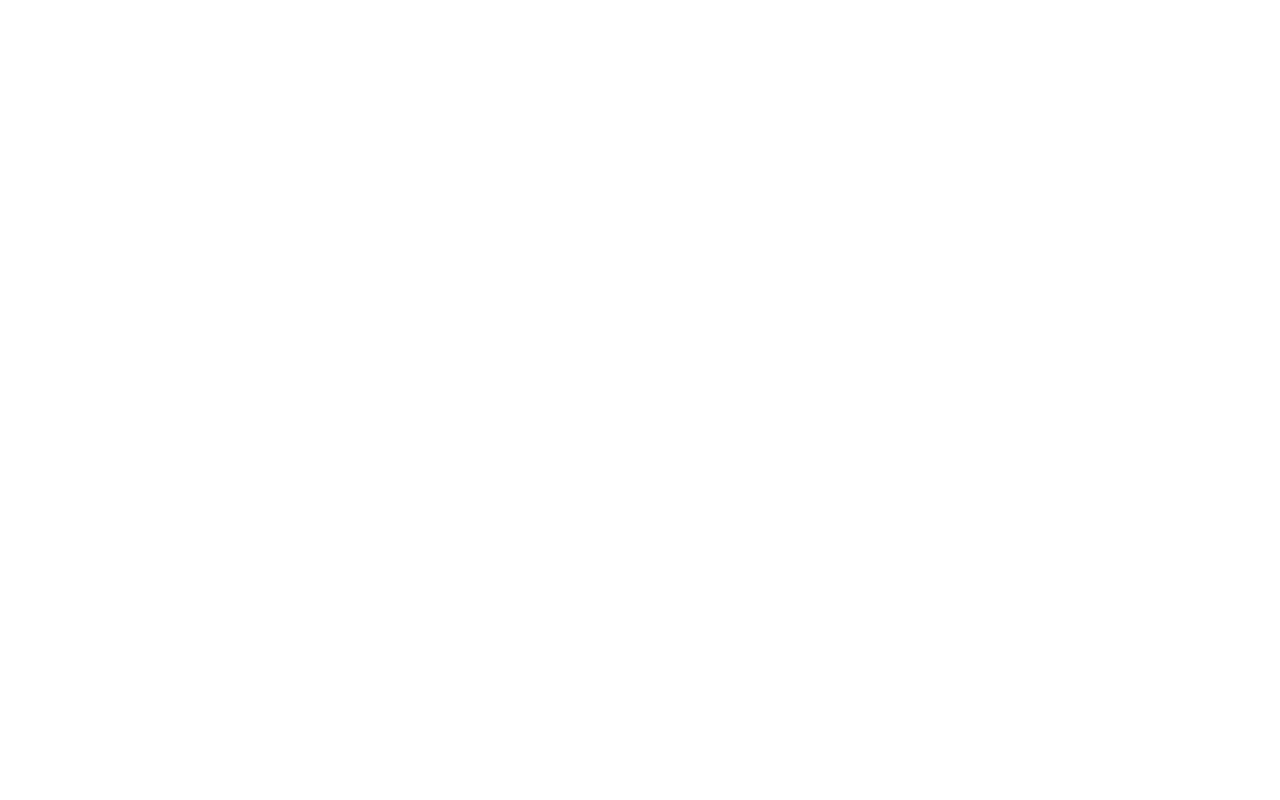
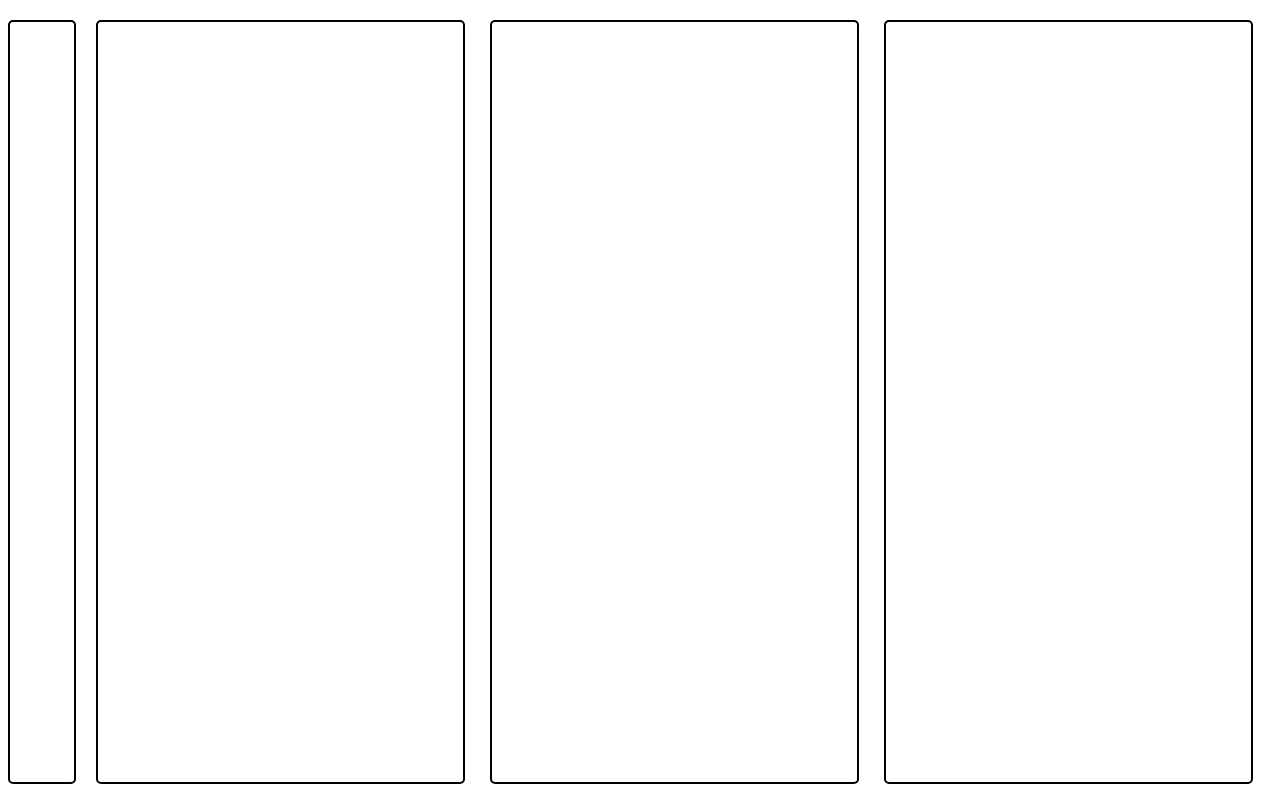
Before and after one commit to Sir-kinuthia-001/Climate-Control-and-Visualization-Dashboard, a website: page index.html in a window 1280 px wide. Drawn offline with Linux system fonts and the light colour scheme.

Commit message:
init commit

```diff
--- /dev/null
+++ b/app.js
@@ -0,0 +1,2 @@
+var dweetclient = require("node-dweetio");
+var dweetio = new dweetclient();
--- a/index.html
+++ b/index.html
@@ -2,9 +2,24 @@
 <html lang="en" dir="ltr">
   <head>
     <meta charset="utf-8">
+    <link rel="stylesheet" href="style.css">
     <title>Hydro Int</title>
   </head>
   <body>
+    <nav>
+    <div class="home">
+
+    </div>
+    </nav>
+    <div class="container-1">
+
+    </div>
+    <div class="container-2">
+
+    </div>
+    <div class="container-3">
+
+    </div>
 
   </body>
 </html>
--- /dev/null
+++ b/style.css
@@ -0,0 +1,47 @@
+body{
+
+}
+nav{
+position:absolute;
+width: 5%;
+top:2.5%;
+height:95%;
+border-radius:5px;
+border: 2px;
+border-color: black;
+border-style: solid;
+}
+.container-1{
+position:absolute;
+width:28.5%;
+height:95%;
+border-radius: 5px;
+left: 7.5%;
+top:2.5%;
+border: 2px;
+border-color: black;
+border-style: solid;
+}
+.container-2{
+  position:absolute;
+  width:28.5%;
+  height:95%;
+  border-radius: 5px;
+  left: 38.3%;
+  top:2.5%;
+  border: 2px;
+  border-color: black;
+  border-style: solid;
+
+}
+.container-3{
+  position:absolute;
+  width:28.5%;
+  height:95%;
+  border-radius: 5px;
+  left: 69.1%;
+  top:2.5%;
+  border: 2px;
+  border-color: black;
+  border-style: solid;
+}
```
